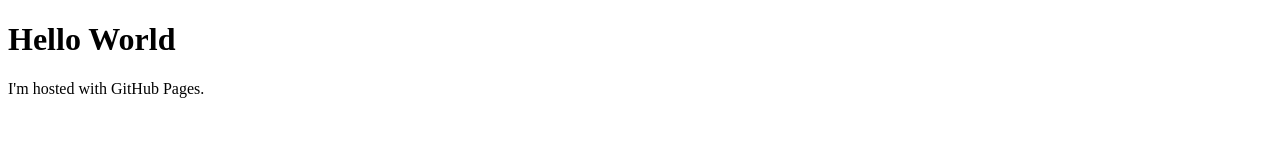
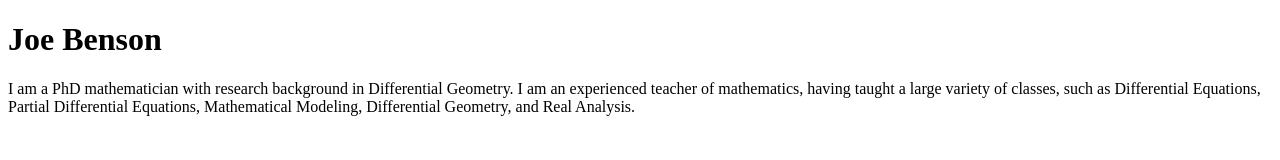
Before and after one commit to no50free/no50free.github.io, a plain HTML site: page index.html in a window 1280 px wide. Drawn offline with Linux system fonts and the light colour scheme.

Commit message:
Update index.html

```diff
--- a/index.html
+++ b/index.html
@@ -1,7 +1,11 @@
 <!DOCTYPE html>
 <html>
 <body>
-<h1>Hello World</h1>
-<p>I'm hosted with GitHub Pages.</p>
+<h1>Joe Benson</h1>
+<p>I am a PhD mathematician with research background in Differential Geometry.
+I am an experienced teacher of mathematics, having taught a large variety of classes,
+such as Differential Equations, Partial Differential Equations, Mathematical Modeling,
+Differential Geometry, and Real Analysis.
+</p>
 </body>
 </html>
```
